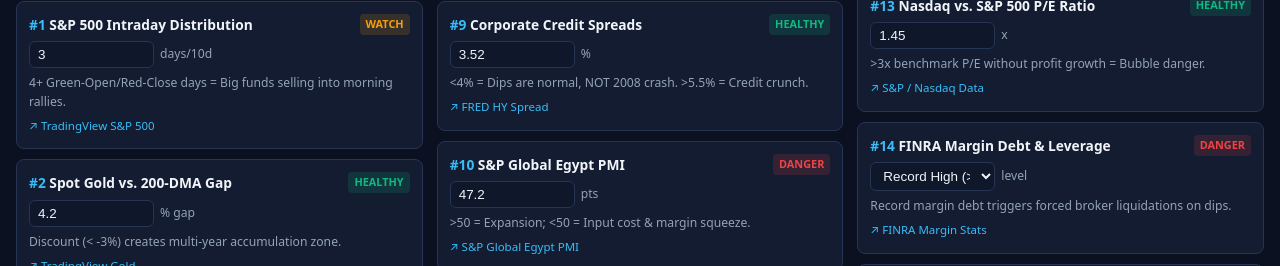
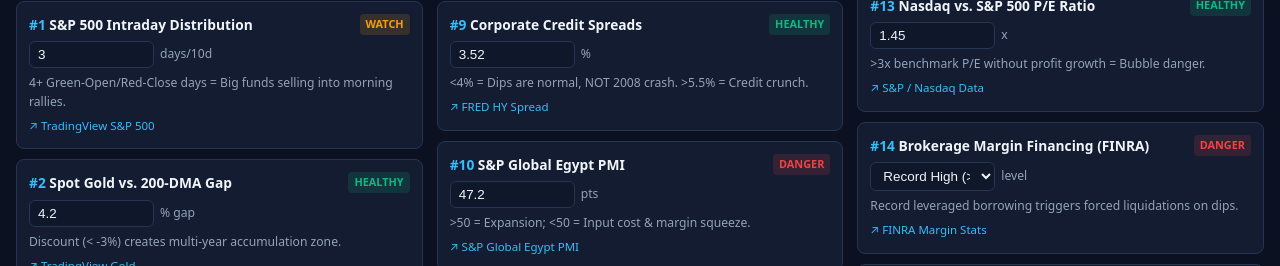
Before and after one commit to rabieeltabei-ui/macro-command-center, a plain HTML site: page index.html in a window 1280 px wide. Shown: the part 780-1046 px from the top of the page. Drawn offline with Linux system fonts and the light colour scheme.

Commit message:
Update index.html

```diff
--- a/index.html
+++ b/index.html
@@ -252,8 +252,8 @@
         eval: function(v) { return v >= 3.0 ? 'red' : (v >= 1.8 ? 'amber' : 'green'); } },
       { id: 's14_margin_debt', layer: 2, num: 14, type: 'select',
         options: [{ val: 'low', en: 'Low (<$0.9T)', ar: 'منخفض' }, { val: 'moderate', en: 'Moderate ($0.9T-$1.3T)', ar: 'متوسط' }, { val: 'record', en: 'Record High (>$1.3T)', ar: 'قياسي مرتفع' }],
-        en: { name: "FINRA Margin Debt & Leverage", unit: "level", rule: "Record margin debt triggers forced broker liquidations on dips." },
-        ar: { name: "ديون الهامش والرافعة المالية", unit: "مستوى", rule: "الديون القياسية تسبب بيعاً قسرياً عند أي تصحيح." },
+               en: { name: "Brokerage Margin Financing (FINRA)", unit: "level", rule: "Record leveraged borrowing triggers forced liquidations on dips." },
+        ar: { name: "التمويل بالهامش والرافعة المالية", unit: "مستوى", rule: "ارتفاع الشراء بالائتمان يسبب بيعاً قسرياً لتغطية المديونية عند أي هبوط." },
         sourceName: "FINRA Margin Stats", sourceUrl: "https://finra.org",
         eval: function(v) { return v === 'record' ? 'red' : (v === 'moderate' ? 'amber' : 'green'); } },
       { id: 's15_monetization', layer: 2, num: 15, type: 'select',
@@ -302,12 +302,12 @@
       },
       investor: {
         en: [
-          { horizon: "SHORT-TERM (0–3 MOS)", title: "Zero Margin & Cash-Squeeze Discipline", desc: "FINRA margin debt is at record highs ($1.48T)—use zero borrowed money. When leveraged AI/tech funds sell winners for cash, do not panic-sell quality shares as long as Credit Spreads (#9) stay <4%." },
+                    { horizon: "SHORT-TERM (0–3 MOS)", title: "Cash Only (No Margin) & Credit Filter", desc: "When market leverage (#14) is elevated, use zero borrowed funds (no margin financing). Do not panic-sell quality assets during sudden liquidity-driven dips as long as Corporate Credit Spreads (#9) stay below 4%." },
           { horizon: "MEDIUM-TERM (3–12 MOS)", title: "Gold First, Silver Only After Rate Peak", desc: "Hold Gold while central banks buy ~107t/mo into paper dips. Avoid chasing Silver while GSR (#8) >85; rotate into Silver only when 2Y yields (#3) peak and turn downward." },
           { horizon: "LONG-TERM (1–5 YRS)", title: "Profitable Infrastructure & Cash-Flowing Equities", desc: "Accumulate profitable companies with real pricing power—power utilities, electrical grids, energy, semiconductors, and export leaders—while avoiding cash-burning hype stocks (#13/#15)." }
         ],
         ar: [
-          { horizon: "المدى القصير (0–3 شهور)", title: "صفر شراء بالهامش وفهم ضغط السيولة", desc: "ديون الهامش في مستويات قياسية—تجنب الاقتراض تماماً. عندما تبيع صناديق التكنولوجيا أسهمها لتوفير كاش، لا تبع أسهمك القوية بذعر طالما هوامش الائتمان (#9) تحت 4%." },
+                    { horizon: "المدى القصير (0–3 شهور)", title: "الشراء بالكاش فقط (بدون تمويل بالهامش) وفلتر الائتمان", desc: "عند ارتفاع مستويات الرافعة المالية (#14)، تجنب التمويل بالهامش أو الاقتراض للاستثمار تماماً. ولا تبع أصولك القوية بذعر أثناء موجات البيع لتوفير السيولة طالما هوامش ائتمان الشركات (#9) تحت 4%." },
           { horizon: "المدى المتوسط (3–12 شهراً)", title: "الذهب أولاً والفضة بعد ذروة الفائدة", desc: "احتفظ بالذهب مدعوماً بشراء البنوك المركزية (~107 طن/شهر). تجنب مطاردة الفضة طالما النسبة (#8) فوق 85، وانتقل إليها فقط عند ذروة الفائدة (#3)." },
           { horizon: "المدى الطويل (1–5 سنوات)", title: "أسهم البنية التحتية والشركات الرابحة", desc: "ركّز على الشركات الرابحة ذات القدرة التسعيرية: الكهرباء، الشبكات، الطاقة، أشباه الموصلات، والشركات التصديرية—وتجنب الأسهم الخاسرة ذات الضجيج العالي." }
         ]
```
